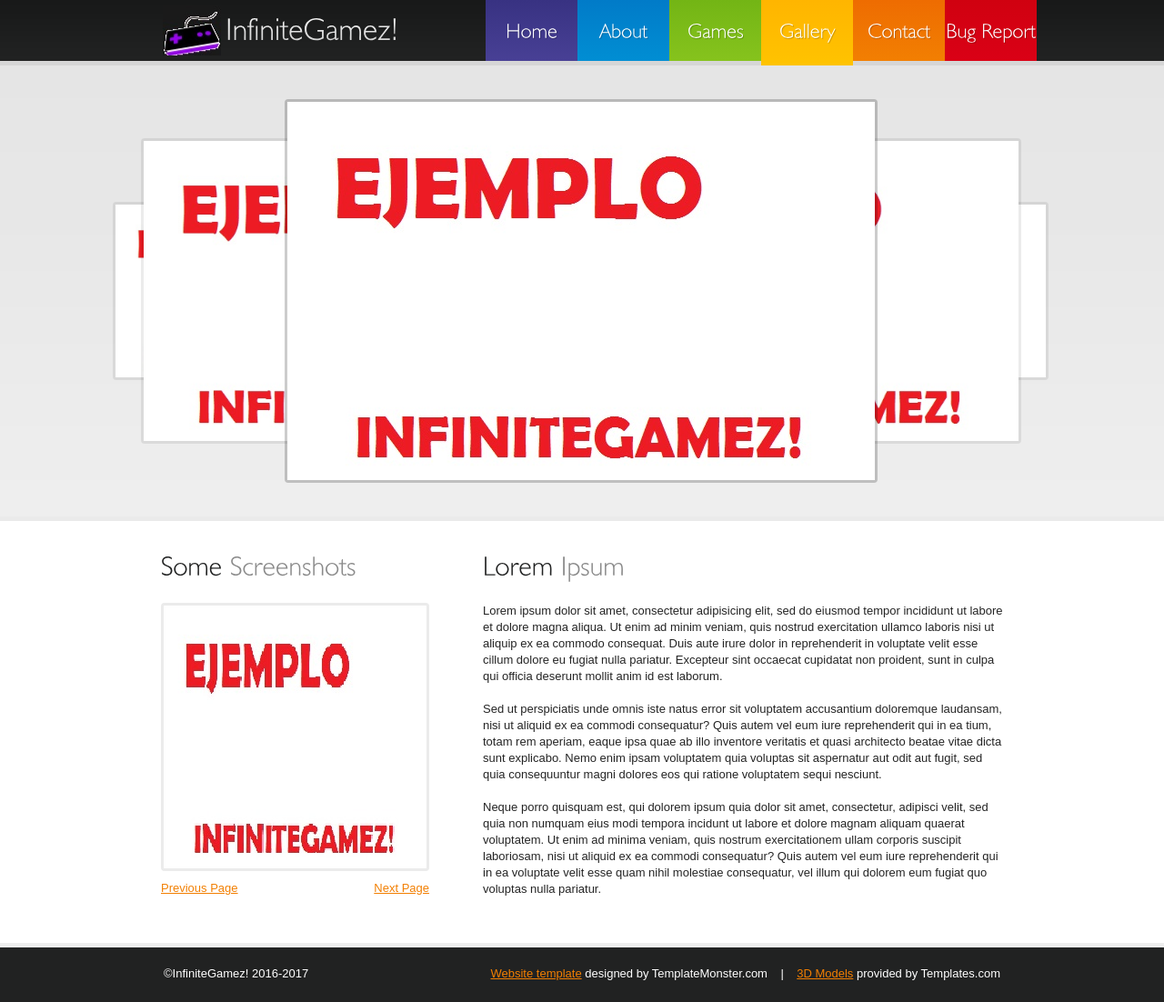
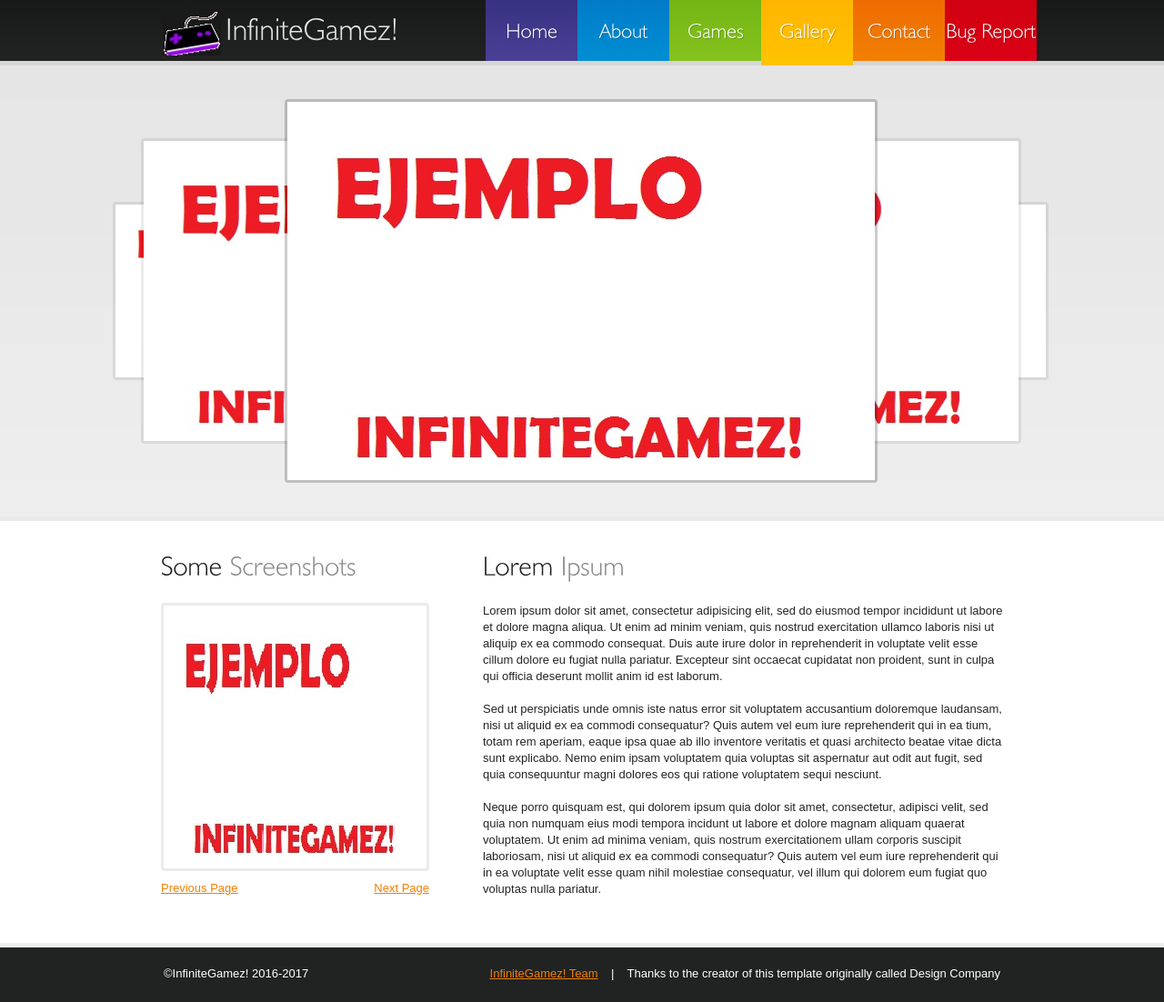
Before and after one commit to InfiniteGamez/InfiniteGamez.github.io, a plain HTML site: page gallery.html in a window 1280 px wide. Shown: the whole page at 91% size. Drawn offline with Linux system fonts and the light colour scheme.

Commit message:
Update gallery.html

```diff
--- a/gallery.html
+++ b/gallery.html
@@ -105,7 +105,7 @@
     <div class="container">
     	<div class="wrapper">
         <div class="fleft">&#169;InfiniteGamez! 2016-2017</div>
-        <div class="fright"><a rel="nofollow" href="http://www.templatemonster.com/" target="_blank">Website template</a> designed by TemplateMonster.com&nbsp; &nbsp; |&nbsp; &nbsp; <a href="http://templates.com/product/3d-models/" target="_blank">3D Models</a> provided by Templates.com</div>
+        <div class="fright"><a rel="nofollow" href="infinitegamez.github.io" target="_blank">InfiniteGamez! Team</a>&nbsp; &nbsp; |&nbsp; &nbsp; Thanks to the creator of this template originally called Design Company</div>
       </div>
     </div>
   </footer>
```
